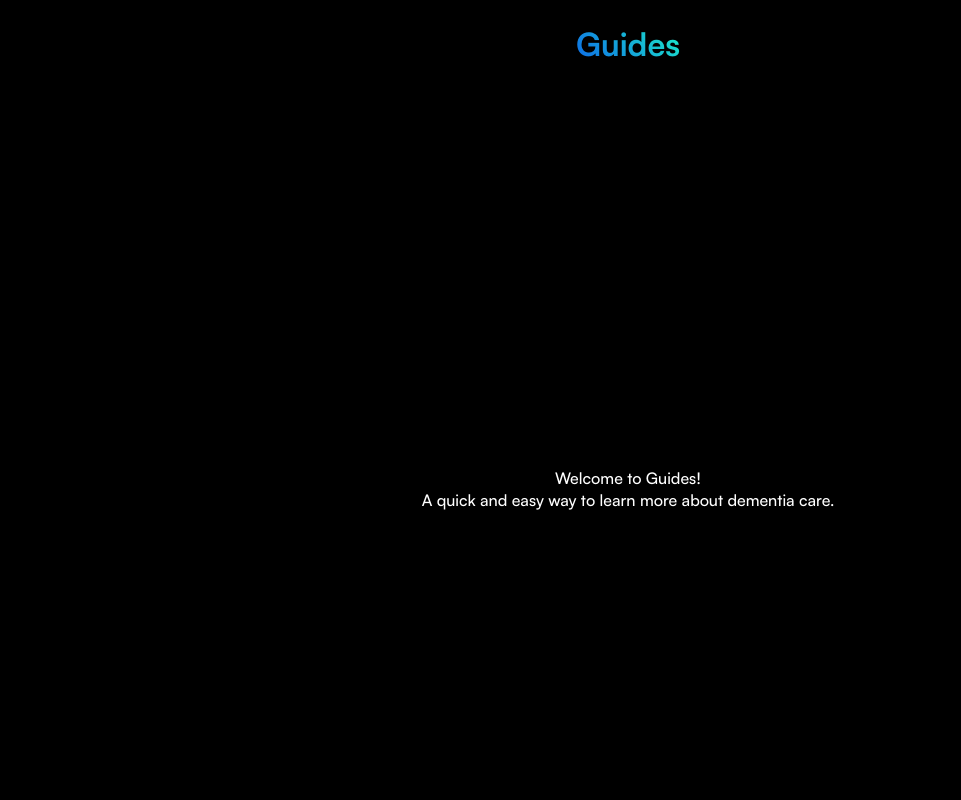
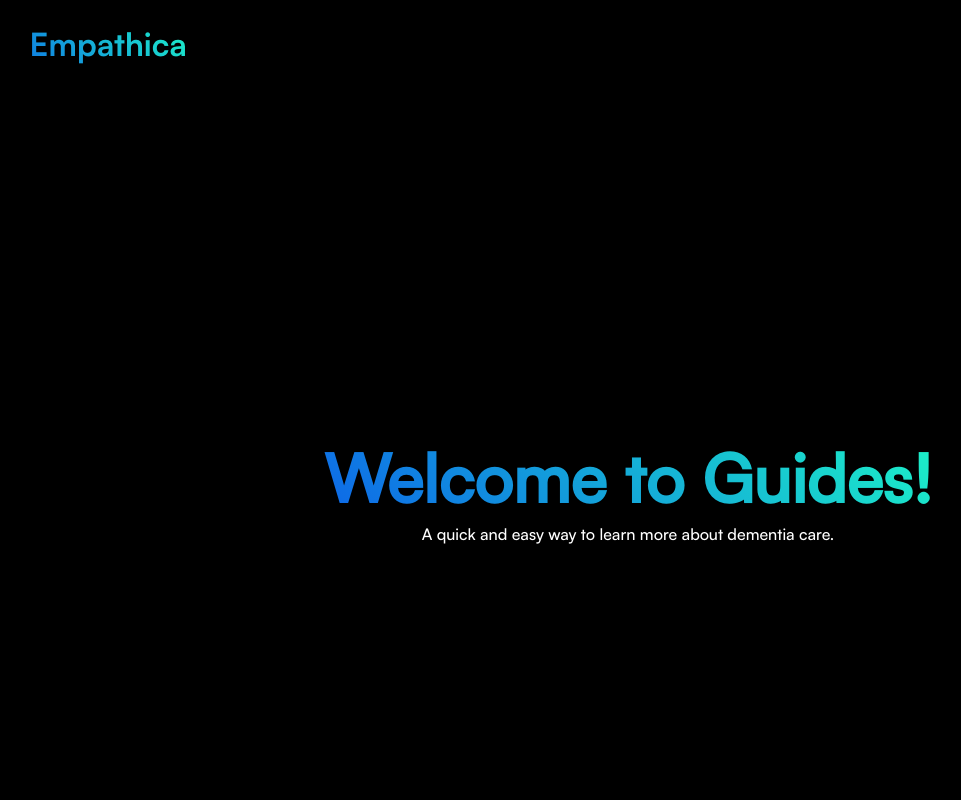
Before and after one commit to ayaan-dhir/empathica-website, a plain HTML site: page guides.html in a window 1280 px wide. Shown: the top 800 px of the page, without its empty margins (12-973 px from the left). Drawn offline with Linux system fonts and the light colour scheme.

Commit message:
added more content

```diff
--- a/guides.css
+++ b/guides.css
@@ -8,7 +8,7 @@ body {
 
 header {
     display: flex;
-    justify-content: center;
+    align-items: center;
     background-color: black;
     font-family: 'Satoshi-Bold';
     color: #fff;
@@ -16,10 +16,23 @@ header {
 }
 
 h1 {
-    text-align: center;
+    text-align: left;
+    padding-left: 5vh;
     background: -webkit-linear-gradient(45deg, #0d65e8, #1cf2c7);
     -webkit-background-clip: text;
     -webkit-text-fill-color: transparent;
+}
+
+h2 {
+    font-size: 50pt;
+    background: -webkit-linear-gradient(45deg, #0d65e8, #1cf2c7);
+    -webkit-background-clip: text;
+    -webkit-text-fill-color: transparent;
+    margin: auto;
+}
+
+p {
+    margin: auto;
 }
 
 main {
--- a/guides.html
+++ b/guides.html
@@ -10,12 +10,13 @@
 <body>
 
     <header>
-        <h1>Guides</h1>
+        <h1>Empathica</h1>
     </header>
 
     <main>
         <div>
-            <p>Welcome to Guides! <br> A quick and easy way to learn more about dementia care.</p>
+            <h2>Welcome to Guides!</h2>
+            <p>A quick and easy way to learn more about dementia care.</p>
         </div>
     </main>
 
```
